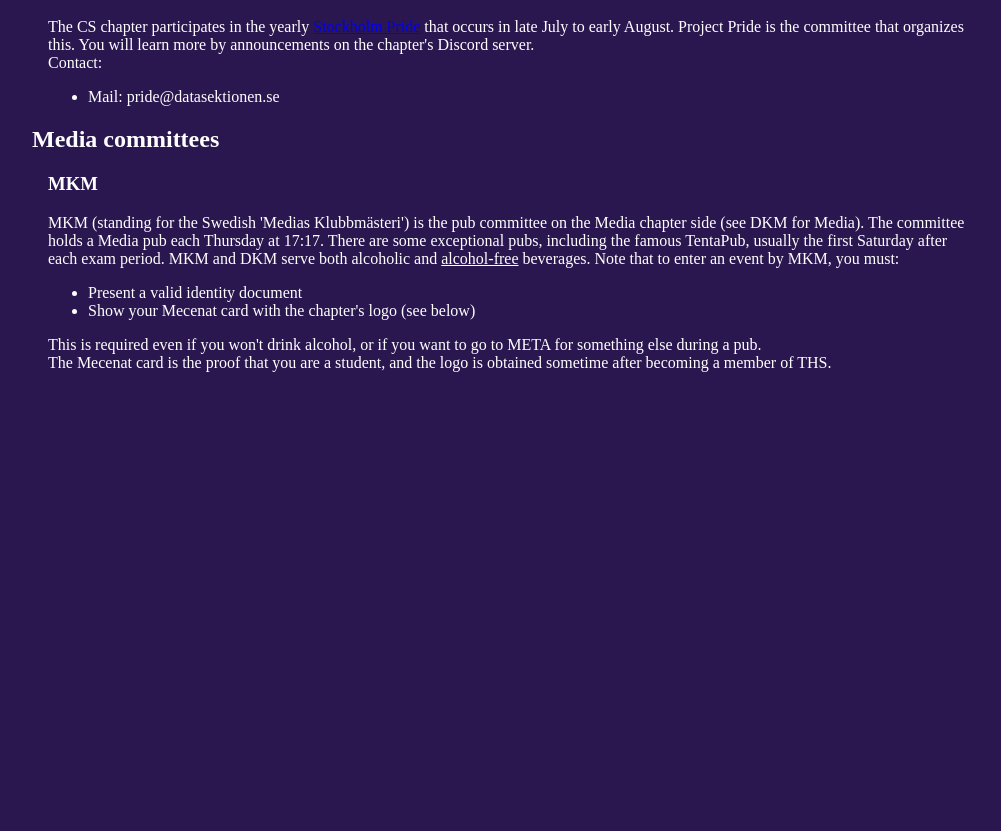
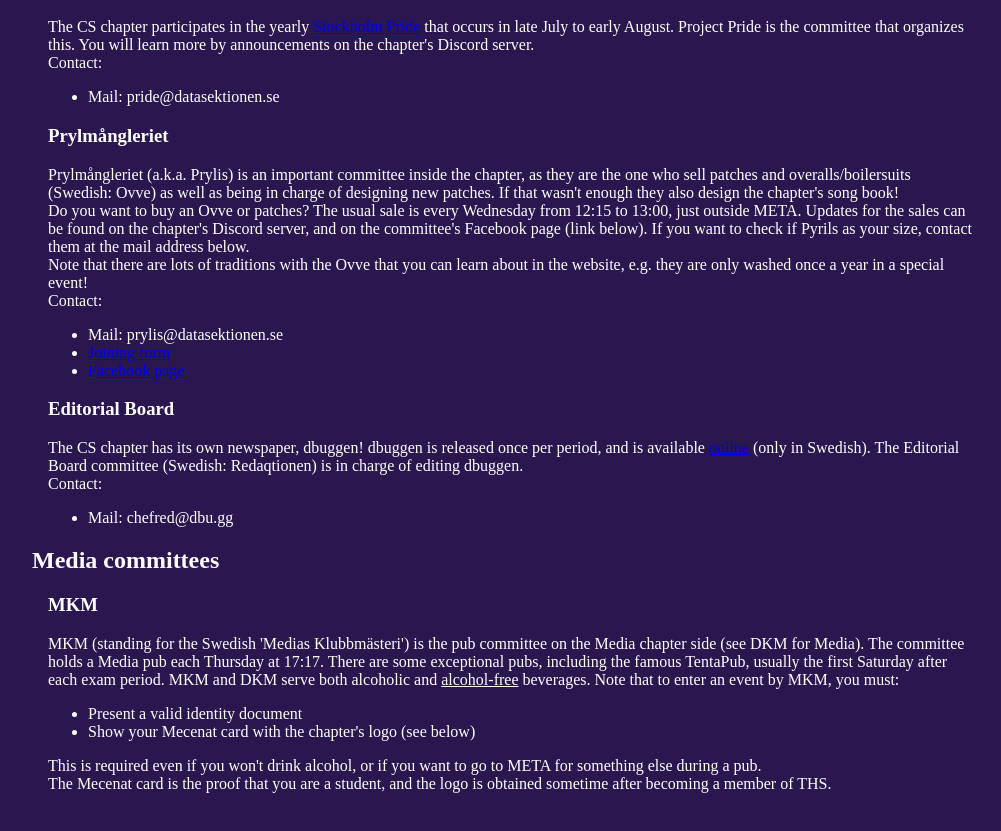
Before and after one commit to datasektionen/metastudent, a React (Create React App) app: page /student-life in a window 1280 px wide. Shown: the part 2949-3780 px from the top of the page, without its empty margins (128-1129 px from the left). Before the commit the page ends 3373 px from the top, so only its background shows below. Built offline with nearby package versions, Linux system fonts and the light colour scheme.

Commit message:
feat: add Prylis and Redaqtionen descriptions

```diff
--- a/src/pages/Committees.js
+++ b/src/pages/Committees.js
@@ -53,6 +53,12 @@ const Committees = () => {
 
                 <CommitteeName name={"Project Pride"}/>
                 <ProjectPride/>
+
+                <CommitteeName name={"Prylmångleriet"}/>
+                <Prylis/>
+
+                <CommitteeName name={"Editorial Board"}/>
+                <EditorialBoard/>
             </div>
 
             <ChapterBelonging belonging="Media committees"/>
@@ -370,4 +376,44 @@ function ProjectPride() {
     )
 }
 
+function Prylis() {
+    return (
+        <p>
+            Prylmångleriet (a.k.a. Prylis) is an important committee inside the chapter, as they are the one who sell patches and
+            overalls/boilersuits (Swedish: Ovve) as well as being in charge of designing new patches. If that wasn't enough they
+            also design the chapter's song book!
+            <br/>
+            Do you want to buy an Ovve or patches? The usual sale is every Wednesday from 12:15 to 13:00, just outside META. Updates
+            for the sales can be found on the chapter's Discord server, and on the committee's Facebook page (link below). If you
+            want to check if Pyrils as your size, contact them at the mail address below.
+            <br/>
+            Note that there are lots of traditions with the Ovve that you can learn about in the website, e.g. they are only washed
+            once a year in a special event!
+            <br/>
+            Contact:
+            <ul>
+                <li>Mail: prylis@datasektionen.se</li>
+                <li><a href="https://forms.gle/gaT6EWE5QfaRqNGK9">Joining form</a></li>
+                <li><a href="https://www.facebook.com/dataprylis">Facebook page</a></li>
+            </ul>
+        </p>
+    )
+}
+
+
+function EditorialBoard() {
+    return (
+        <p>
+            The CS chapter has its own newspaper, dbuggen! dbuggen is released once per period, and is
+            available <a href="https://dbu.gg/">online</a> (only in Swedish). The Editorial Board committee (Swedish: Redaqtionen)
+            is in charge of editing dbuggen.
+            <br/>
+            Contact:
+            <ul>
+                <li>Mail: chefred@dbu.gg</li>
+            </ul>
+        </p>
+    )
+}
+
 export default Committees;
```
